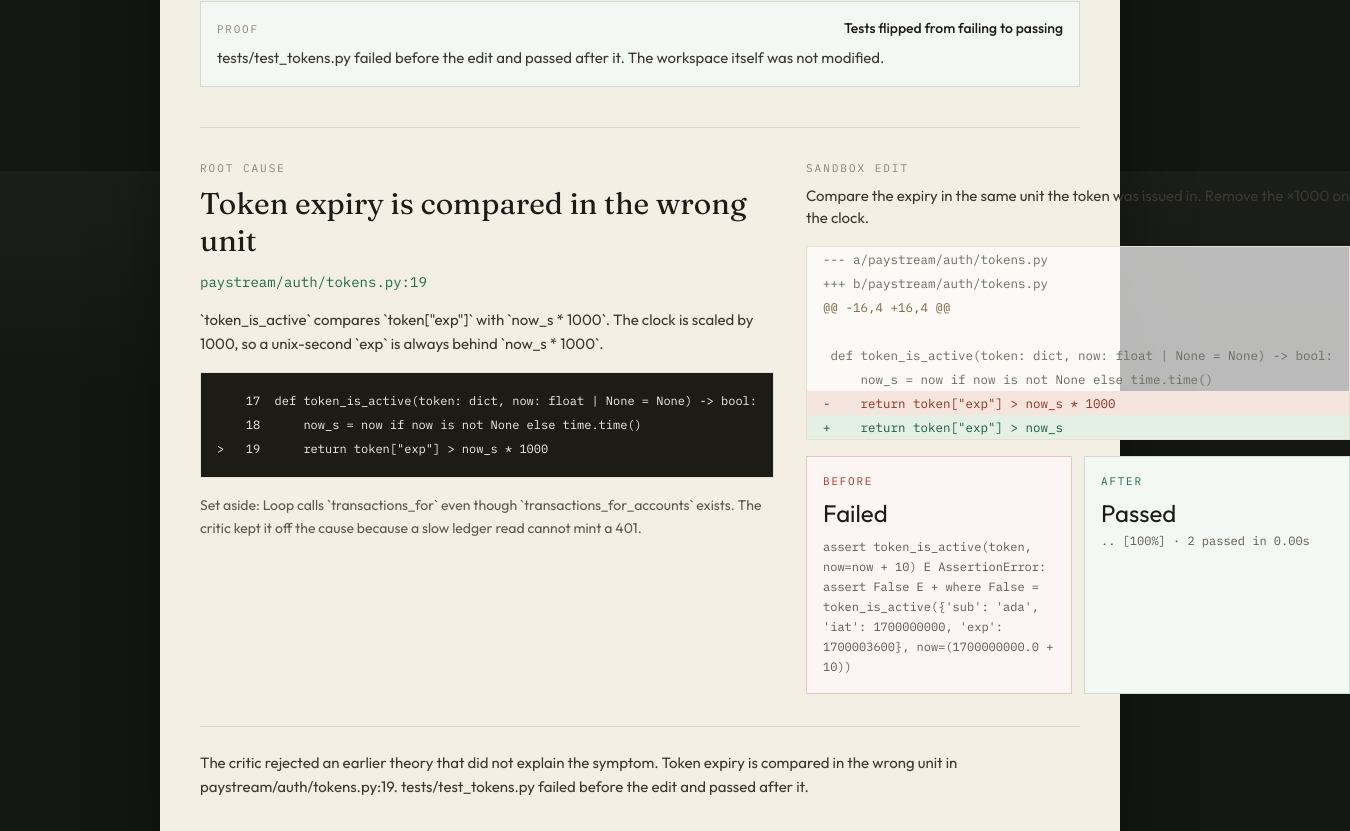
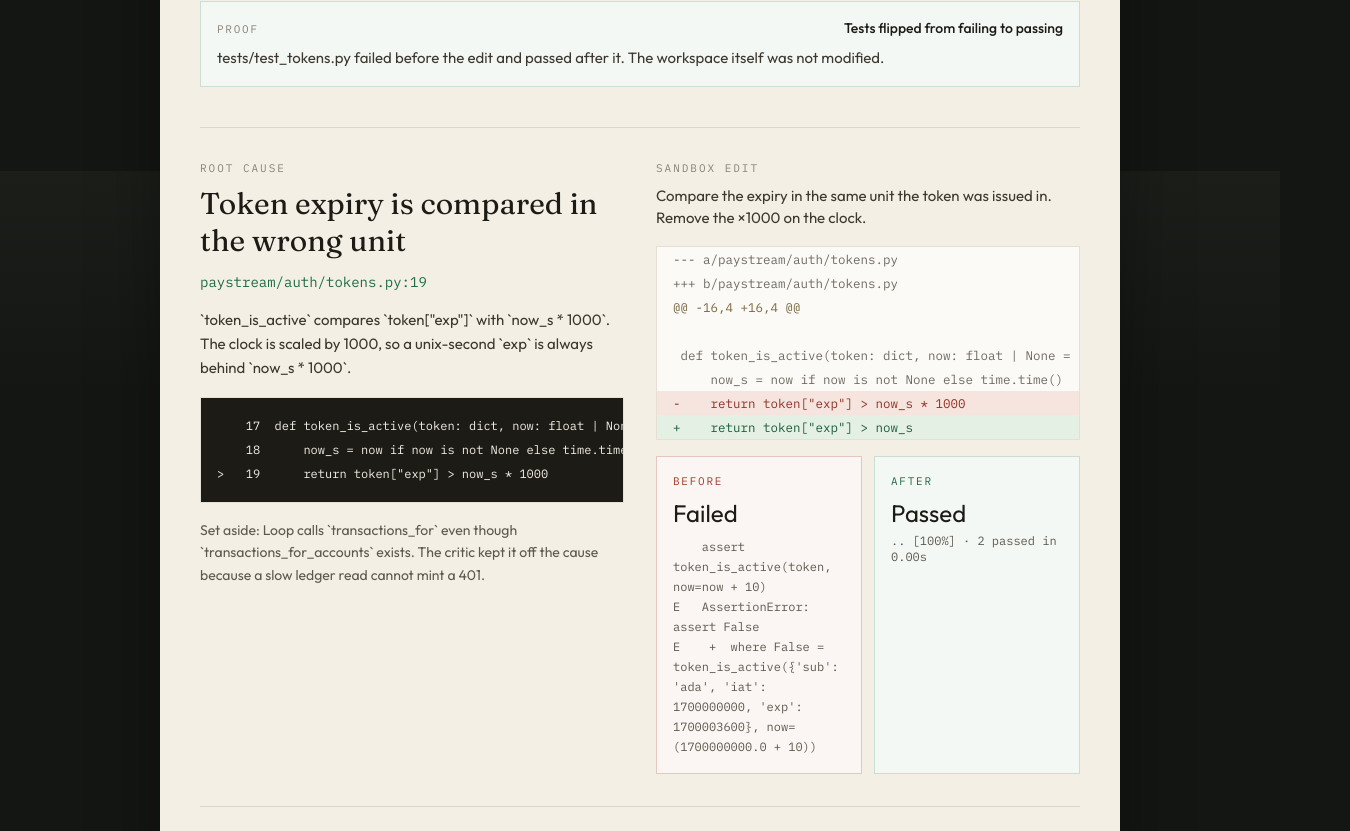
Before and after one commit to Mdazar123/repomind, a Next.js app in the folder web/: page /case in a window 1280 px wide. Shown: the part 1429-2260 px from the top of the page, 1350 px wide, since content can reach past the window. Built offline with nearby package versions, Linux system fonts and the light colour scheme.

Commit message:
Keep the case file inside the page on narrow screens.
The diff and the cited lines scroll inside the dossier instead of widening the layout.

Co-authored-by: md.azhar <md.azhar@centific.com>

```diff
--- a/web/src/components/case-desk.tsx
+++ b/web/src/components/case-desk.tsx
@@ -26,7 +26,7 @@ const LABELS: Record<string, string> = {
 const memos = (report.log as Memo[]).filter((memo) => memo.agent !== "publish");
 
 export function CaseDesk() {
-  const [shown, setShown] = useState(1);
+  const [shown, setShown] = useState(memos.length);
   const done = shown >= memos.length;
 
   useEffect(() => {
@@ -40,7 +40,7 @@ export function CaseDesk() {
   const root = report.root_cause;
 
   return (
-    <article className="paper mx-auto w-full max-w-5xl rounded-[2px] px-5 py-8 sm:px-10 sm:py-12">
+    <article className="paper mx-auto w-full max-w-5xl overflow-hidden rounded-[2px] px-5 py-8 sm:px-10 sm:py-12">
       <div className="flex flex-wrap items-start justify-between gap-6 border-b border-[#ddd6c8] pb-6">
         <div>
           <p className="font-mono text-[11px] tracking-[0.22em] text-[#8a8478] uppercase">
@@ -108,8 +108,8 @@ export function CaseDesk() {
       </ol>
 
       {done && root && (
-        <section className="mt-10 grid gap-8 border-t border-[#ddd6c8] pt-8 lg:grid-cols-[0.9fr_1.1fr]">
-          <div>
+        <section className="mt-10 grid gap-8 border-t border-[#ddd6c8] pt-8 lg:grid-cols-2">
+          <div className="min-w-0">
             <p className="font-mono text-[11px] tracking-[0.18em] text-[#8a8478] uppercase">
               Root cause
             </p>
@@ -130,12 +130,12 @@ export function CaseDesk() {
               </p>
             )}
           </div>
-          <div>
+          <div className="min-w-0">
             <p className="font-mono text-[11px] tracking-[0.18em] text-[#8a8478] uppercase">
               Sandbox edit
             </p>
             <p className="mt-2 text-[15px] text-[#3c382f]">{report.patch.explanation}</p>
-            <div className="mt-4 border border-[#e6e0d4] bg-white/70">
+            <div className="mt-4 max-w-full overflow-x-auto border border-[#e6e0d4] bg-white/70">
               <DiffView diff={report.patch.diff} />
             </div>
             <div className="mt-4 grid gap-3 sm:grid-cols-2">
@@ -144,7 +144,7 @@ export function CaseDesk() {
                   Before
                 </p>
                 <p className="mt-2 text-2xl text-[#1c1b16]">Failed</p>
-                <p className="mt-2 font-mono text-xs leading-5 text-[#5e594e]">
+                <p className="mt-2 overflow-x-auto font-mono text-xs leading-5 break-words whitespace-pre-wrap text-[#5e594e]">
                   {proof.baseline.output
                     .split("\n")
                     .filter((line) => line.includes("assert") || line.trim().startsWith("E "))
--- a/web/src/components/diff-view.tsx
+++ b/web/src/components/diff-view.tsx
@@ -1,7 +1,7 @@
 export function DiffView({ diff }: { diff: string }) {
   const lines = diff.replace(/\n$/, "").split("\n");
   return (
-    <pre className="overflow-x-auto font-mono text-[12.5px] leading-6">
+    <pre className="w-full min-w-0 overflow-x-auto font-mono text-[12.5px] leading-6">
       {lines.map((line, index) => {
         let className = "px-4 text-[#6f6a60]";
         if (line.startsWith("@@")) className = "px-4 text-[#7a6840]";
```
